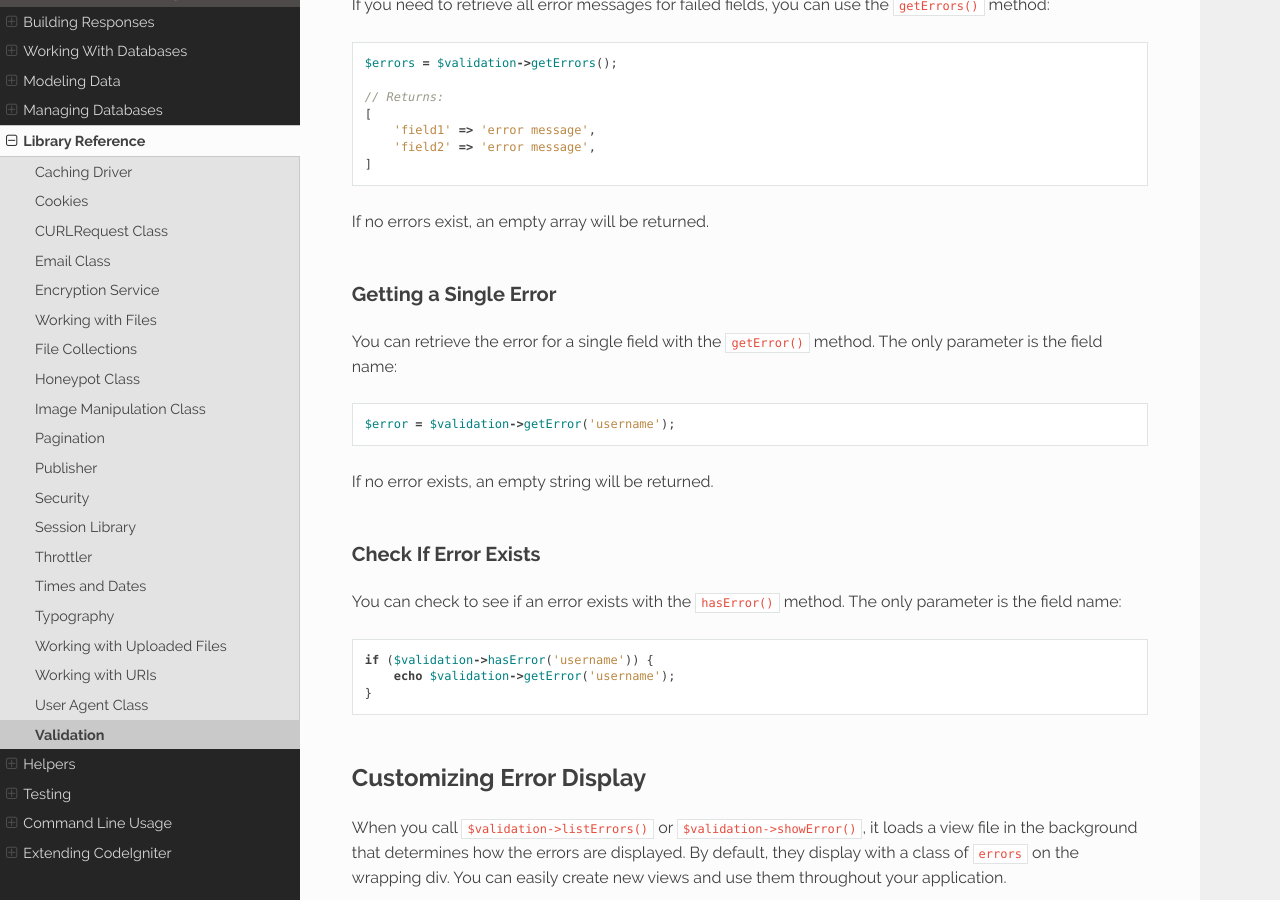
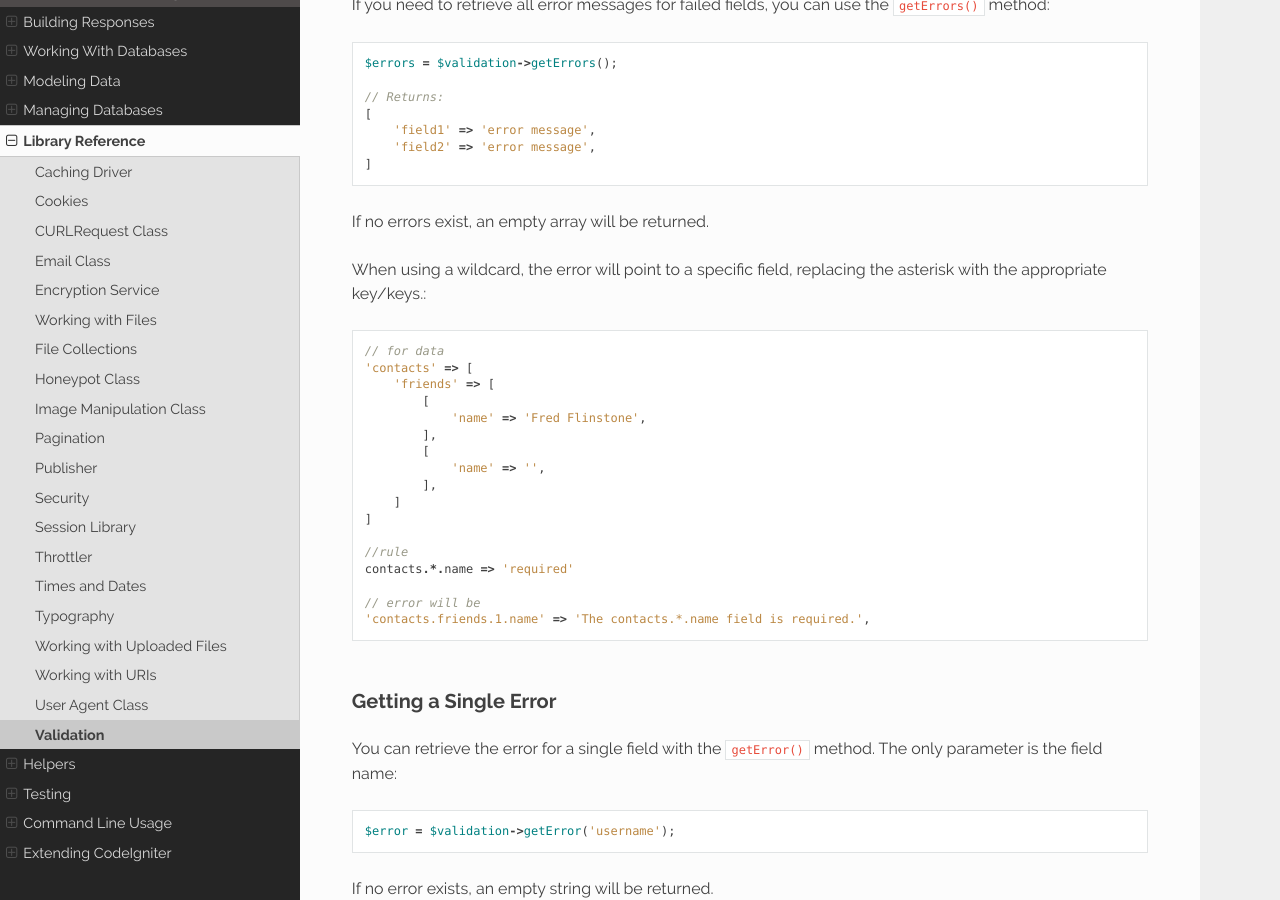
Before and after one commit to NEKOGET/ci4_user_guide_src, a Sphinx documentation site: the page built from source/libraries/validation.rst, in a window 1280 px wide and 900 px high, scrolled down 14301 px. Built offline with Sphinx 7.4.7 and the Read the Docs theme 2.0.0, drawn with Linux system fonts in a browser that asks for light colours.

Commit message:
Fix: Validation. Error key for field with asterisk
Signed-off-by: Andrey Pyzhikov <5071@mail.ru>

```diff
--- a/source/libraries/validation.rst
+++ b/source/libraries/validation.rst
@@ -618,6 +618,26 @@ If you need to retrieve all error messages for failed fields, you can use the ``
 
 If no errors exist, an empty array will be returned.
 
+When using a wildcard, the error will point to a specific field, replacing the asterisk with the appropriate key/keys.::
+
+    // for data
+    'contacts' => [
+        'friends' => [
+            [
+                'name' => 'Fred Flinstone',
+            ],
+            [
+                'name' => '',
+            ],
+        ]
+    ]
+
+    //rule
+    contacts.*.name => 'required'
+
+    // error will be
+    'contacts.friends.1.name' => 'The contacts.*.name field is required.',
+
 Getting a Single Error
 ======================
 
```
